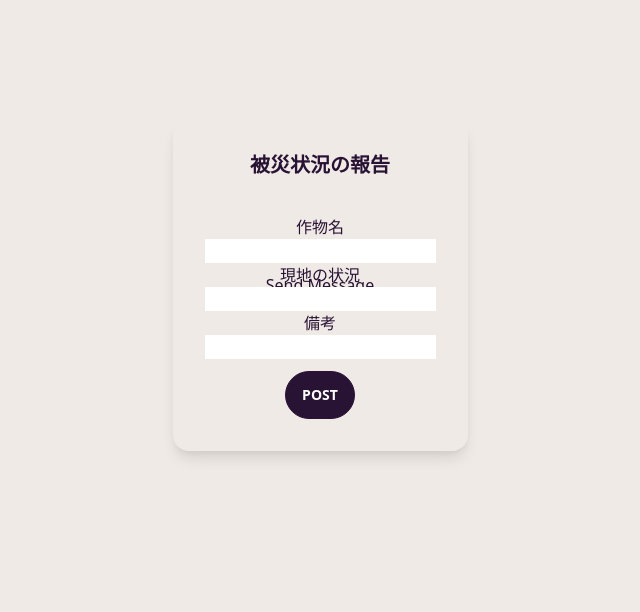
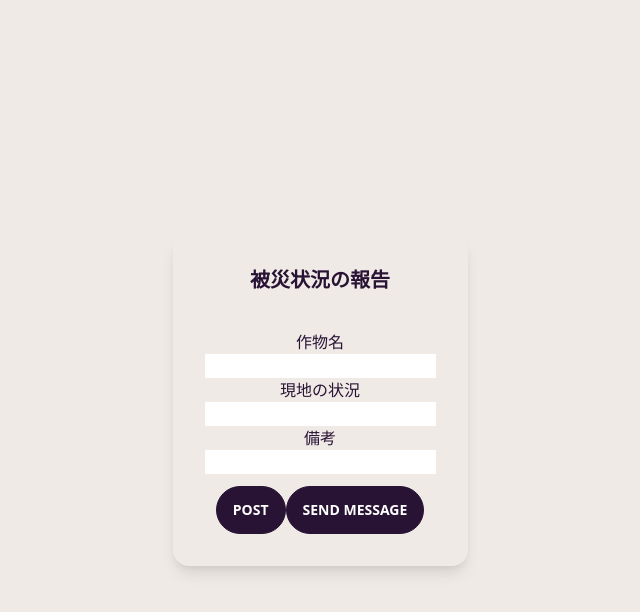
Before and after one commit to chell2/agusys-liff-react, a React (Create React App) app: page / in a window 1280 px wide. Shown: the top 612 px of the page, without its empty margins (320-960 px from the left). Built offline with nearby package versions, Linux system fonts and the light colour scheme.

Commit message:
message test

```diff
--- a/src/App.tsx
+++ b/src/App.tsx
@@ -111,15 +111,12 @@ const App: React.FC = () => {
 								<button type="submit" className="btn btn-md mt-3">
 									post
 								</button>
+								<button onClick={sendMessage} className="btn btn-md mt-3">
+									Send Message
+								</button>
 							</form>
 						</div>
 					</div>
-				</div>
-				<br />
-				<div>
-					<button className="button" onClick={sendMessage}>
-						Send Message
-					</button>
 				</div>
 			</div>
 		</div>
```
